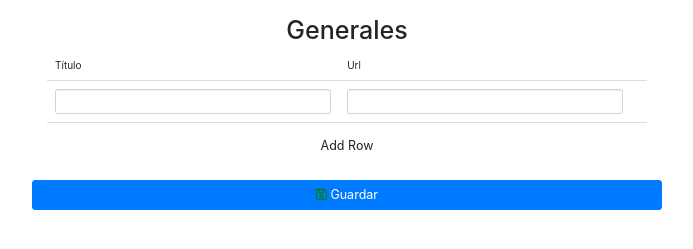
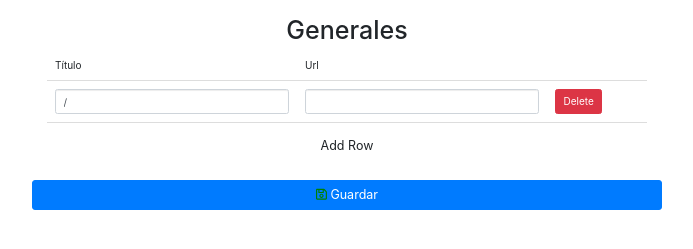
Before and after one commit to danielavarelat/test_api_profiles, a Flask app: page /favorites/1 in a window 1280 px wide. Shown: the part 116-365 px from the top of the page, without its empty margins (293-986 px from the left). Run offline with Flask 2, Linux system fonts and the light colour scheme; some libraries are stand-ins or nearby versions.

Commit message:
working on post and get - missing db

```diff
--- a/app.py
+++ b/app.py
@@ -50,6 +50,14 @@ def favs(idCourse=None):
     cursename = str(request.args.get('coursename'))
     sections = str(request.args.get('section'))
     print(sections)
+
+    # list_rows = [0 for i in list_rows if i == 1]
+    list_list_titles = [["hola", "hola2", "hola3"], [
+        "second", "secondsito"], ["jijij"], ["lol"]]
+    list_list_titles = [[], [], [], []]
+    list_rows = [len(i) for i in list_list_titles]
+    list_rows = [1 for i in list_rows if i == 0]
+    print(list_rows)
     list_sec = ["Generales"]
     if sections != "None":
         if sections[-1] == ",":
@@ -59,12 +67,16 @@ def favs(idCourse=None):
             list_sec.append("Section id " + sec[0] + ": " + sec[1])
     if request.method == "POST":
         counter = str(request.form.getlist("test"))
-        rows = []
-        for i in counter.replace("[", "").replace("]", "").split(","):
-            rows.append(int(i.replace("/", "").replace("'", '')))
-        print(counter)
-        max_rows = max(rows) + 2
-        print(max_rows)
+        print("Counter " + counter)
+
+        if counter != "[]":
+            rows = []
+            for i in counter.replace("[", "").replace("]", "").split(","):
+                rows.append(int(i.replace("/", "").replace("'", '')))
+            max_rows = max(rows) + 2
+        else:
+            max_rows = 1
+        print("max rows " + str(max_rows))
         res = []
         for i in range(max_rows):
             if i == 0:
@@ -72,8 +84,12 @@ def favs(idCourse=None):
             else:
                 x = request.form.getlist("title{}".format(i-1))
             res.append(x)
-        print(res)
-        return "OK"
+        print("res " + str(res))
+        return render_template("favorites_ok.html")
+
+    if request.method == "GET":
+        return render_template("favorites.html", idCourse=idCourse, cursename=cursename,
+                               number=len(list_sec), sections=list_sec, nrows=list_rows, titles=list_list_titles)
     return render_template("favorites.html", idCourse=idCourse, cursename=cursename, number=len(list_sec), sections=list_sec)
 
 
--- a/templates/favorites.html
+++ b/templates/favorites.html
@@ -23,7 +23,6 @@
             });
         });
         {% endfor -%}
-
      </script>
   </head>
 
@@ -47,16 +46,21 @@
                   </tr>
               </thead>
               <tbody>
+                {% for j in range(nrows[i]) -%}
                 <tr>
-                    <td class="col-sm-6">
-                        <input type="text" name="title" class="form-control">
+                    <td class="col-sm-5">
+                        <input type="text" name="titleSaved{{j}}" class="form-control" value={{titles[i][j]}} />
                     </td>
-                    <td class="col-sm-6">
+                    <td class="col-sm-5">
                         <input type="url" name="url"  class="form-control"/>
                     </td>
-                    <td class="col-sm-2"><a class="deleteRow"></a>
-                    </td>
+                    <td><input type="button" class="ibtnDel btn btn-md btn-danger "  value="Delete"></td>
+
+                    <!-- <td class="col-sm-2">
+                      <a class="deleteRow"></a>
+                    </td> -->
                 </tr>
+                {% endfor -%}
               </tbody>
               <tfoot>
                   <tr>
--- a/templates/header.html
+++ b/templates/header.html
@@ -5,24 +5,50 @@
     <meta name="author" content="Daniela Varela" />
 
     <!-- Bootstrap core CSS -->
-    <link rel="stylesheet"
+    <link
+      rel="stylesheet"
       href="https://stackpath.bootstrapcdn.com/bootstrap/4.4.1/css/bootstrap.min.css"
       integrity="sha384-Vkoo8x4CGsO3+Hhxv8T/Q5PaXtkKtu6ug5TOeNV6gBiFeWPGFN9MuhOf23Q9Ifjh"
       crossorigin="anonymous"
     />
 
     <!-- Custom CSS -->
-    <link type="text/css" rel="stylesheet" href="{{ url_for('static', filename='styles.css') }}" />
+    <link
+      type="text/css"
+      rel="stylesheet"
+      href="{{ url_for('static', filename='styles.css') }}"
+    />
 
     <!-- Font Awesome -->
-    <script defer src="https://use.fontawesome.com/releases/v5.0.7/js/all.js"></script>
+    <script
+      defer
+      src="https://use.fontawesome.com/releases/v5.0.7/js/all.js"
+    ></script>
 
-    <link href="//maxcdn.bootstrapcdn.com/bootstrap/3.3.0/css/bootstrap.min.css" rel="stylesheet" id="bootstrap-css">
+    <link
+      href="//maxcdn.bootstrapcdn.com/bootstrap/3.3.0/css/bootstrap.min.css"
+      rel="stylesheet"
+      id="bootstrap-css"
+    />
     <script src="//maxcdn.bootstrapcdn.com/bootstrap/3.3.0/js/bootstrap.min.js"></script>
-    <link rel="stylesheet" href="https://fonts.googleapis.com/css?family=Roboto|Varela+Round|Open+Sans">
-    <link rel="stylesheet" href="https://stackpath.bootstrapcdn.com/bootstrap/4.5.0/css/bootstrap.min.css">
-    <link rel="stylesheet" href="https://fonts.googleapis.com/icon?family=Material+Icons">
-    <link rel="stylesheet" href="https://maxcdn.bootstrapcdn.com/font-awesome/4.7.0/css/font-awesome.min.css">
+    <link
+      rel="stylesheet"
+      href="https://fonts.googleapis.com/css?family=Roboto|Varela+Round|Open+Sans"
+    />
+    <link
+      rel="stylesheet"
+      href="https://stackpath.bootstrapcdn.com/bootstrap/4.5.0/css/bootstrap.min.css"
+    />
+    <link
+      rel="stylesheet"
+      href="https://fonts.googleapis.com/icon?family=Material+Icons"
+    />
+    <link
+      rel="stylesheet"
+      href="https://maxcdn.bootstrapcdn.com/font-awesome/4.7.0/css/font-awesome.min.css"
+    />
     <script src="https://code.jquery.com/jquery-3.5.1.min.js"></script>
     <script src="https://cdn.jsdelivr.net/npm/popper.js@1.16.0/dist/umd/popper.min.js"></script>
     <script src="https://stackpath.bootstrapcdn.com/bootstrap/4.5.0/js/bootstrap.min.js"></script>
+  </head>
+</html>
```
Also changed, not shown: templates/favorites_ok.html (added, +20 -0 lines).
